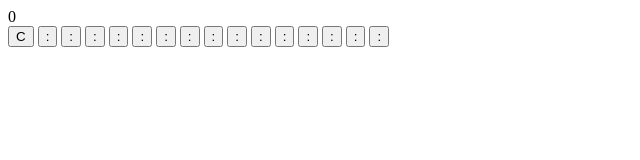
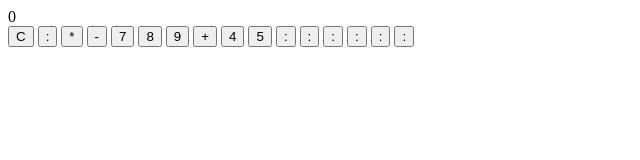
Before and after one commit to pereirp/calculadora, a plain HTML site: page index.html in a window 1280 px wide. Shown: the whole page, without its empty margins (0-640 px from the left). Drawn offline with Linux system fonts and the light colour scheme.

Commit message:
dificil de mais

```diff
--- a/index.html
+++ b/index.html
@@ -11,16 +11,16 @@
         <div class="botoes">
             <button onclick="limpar()">C</button>
             <button onclick="adicionar('/')">:</button>
-            <button onclick="adicionar('*')">:</button>
-            <button onclick="adicionar('-')">:</button>
+            <button onclick="adicionar('*')">*</button>
+            <button onclick="adicionar('-')">-</button>
 
-            <button onclick="adicionar('7')">:</button>
-            <button onclick="adicionar('8')">:</button>
-            <button onclick="adicionar('9')">:</button>
-            <button onclick="adicionar('+')">:</button>
+            <button onclick="adicionar('7')">7</button>
+            <button onclick="adicionar('8')">8</button>
+            <button onclick="adicionar('9')">9</button>
+            <button onclick="adicionar('+')">+</button>
 
-            <button onclick="adicionar('4')">:</button>
-            <button onclick="adicionar('5')">:</button>
+            <button onclick="adicionar('4')">4</button>
+            <button onclick="adicionar('5')">5</button>
             <button onclick="adicionar('6')">:</button>
             <button onclick="adicionar('/')">:</button>
 
```
